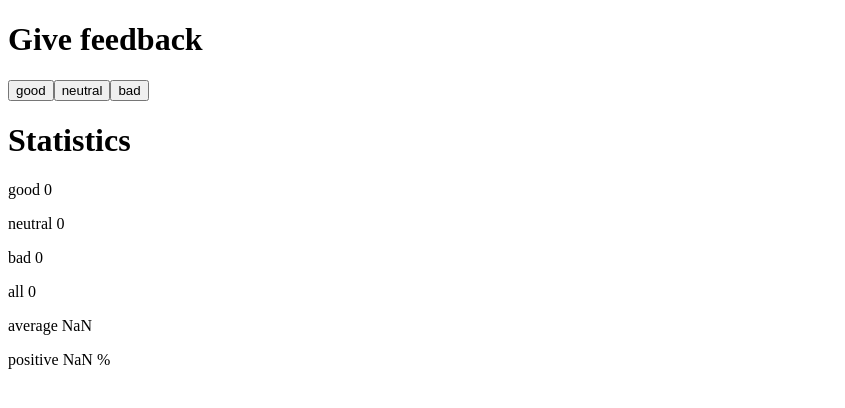
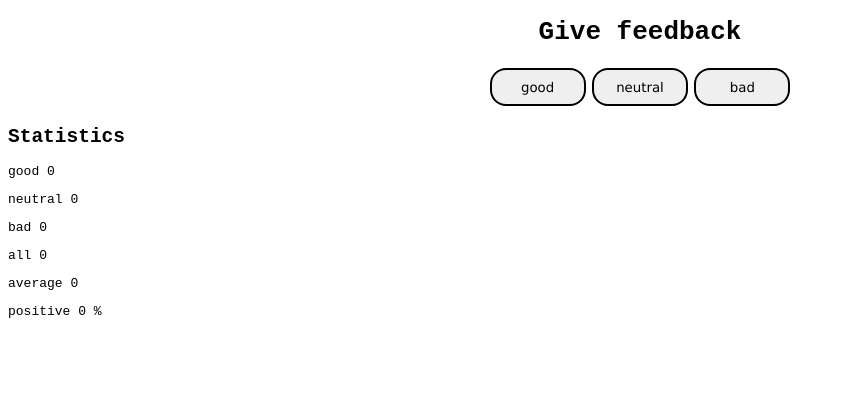
Before and after one commit to Saima445/02-react-unicafe, a React app: page / in a window 1280 px wide. Shown: the top 408 px of the page, without its empty margins (0-845 px from the left). Built offline with nearby package versions, Linux system fonts and the light colour scheme; the HTML template or start-up script is replaced by a standard one.

Commit message:
04 lisätty css muotoilua sivulle ja korjattu funktioiden palauttama arvo  NaN alkutilanteessa.

```diff
--- /dev/null
+++ b/src/App.css
@@ -0,0 +1,23 @@
+body {
+  font-family: monospace;
+}
+
+h1 {
+  text-align: center;
+}
+.buttons {
+  display: flex;
+  justify-content: center;
+}
+button {
+  font-family: Verdana, Geneva, Tahoma, sans-serif;
+  margin: 0.2rem;
+  padding: 0.6rem;
+  width: 6rem;
+  border-radius: 1rem;
+  border: 2px solid black;
+}
+
+button:hover {
+  background-color: rgb(144, 220, 253);
+}
--- a/src/App.jsx
+++ b/src/App.jsx
@@ -1,27 +1,42 @@
 import { useState } from "react";
 import Button from "./components/Button";
+import "./App.css";
 
 const App = () => {
   const [good, setGood] = useState(0);
   const [neutral, setNeutral] = useState(0);
   const [bad, setBad] = useState(0);
   const all = good + neutral + bad;
-  const average = (good * 1 + neutral * 0 + bad * -1) / all;
-  const positivePercentage = (good / all) * 100;
+  const average = () => {
+    if (all === 0) {
+      return 0;
+    } else {
+      return (good * 1 + neutral * 0 + bad * -1) / all;
+    }
+  };
+  const positivePercentage = () => {
+    if (all === 0) {
+      return 0;
+    } else {
+      return (good / all) * 100;
+    }
+  };
 
   return (
     <>
       <h1>Give feedback</h1>
-      <Button handleClick={() => setGood(good + 1)} text="good" />
-      <Button handleClick={() => setNeutral(neutral + 1)} text="neutral" />
-      <Button handleClick={() => setBad(bad + 1)} text="bad" />
-      <h1>Statistics</h1>
+      <section class="buttons">
+        <Button handleClick={() => setGood(good + 1)} text="good" />
+        <Button handleClick={() => setNeutral(neutral + 1)} text="neutral" />
+        <Button handleClick={() => setBad(bad + 1)} text="bad" />
+      </section>
+      <h2>Statistics</h2>
       <p>good {good}</p>
       <p>neutral {neutral}</p>
       <p>bad {bad}</p>
       <p>all {all}</p>
-      <p>average {average}</p>
-      <p>positive {positivePercentage} %</p>
+      <p>average {average()}</p>
+      <p>positive {positivePercentage()} %</p>
     </>
   );
 };
```
